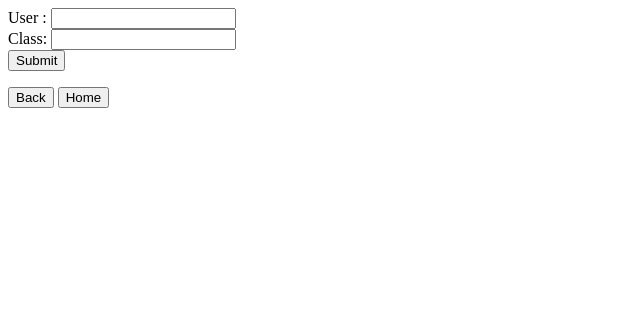
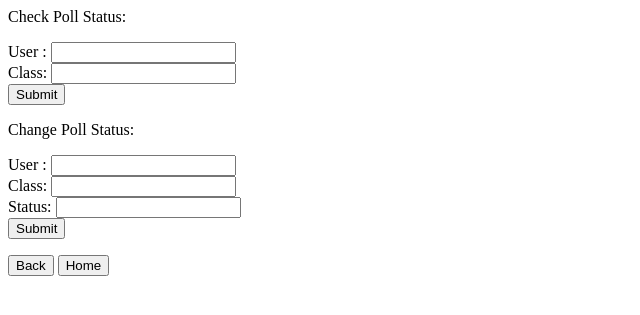
Before and after one commit to UT-Projects/clicker, a Flask app: page /poll in a window 1280 px wide. Shown: the top 315 px of the page, without its empty margins (0-640 px from the left). Run offline with Flask 2, Linux system fonts and the light colour scheme; some libraries are stand-ins or nearby versions.

Commit message:
change poll status

```diff
--- a/clicker/templates/poll.html
+++ b/clicker/templates/poll.html
@@ -1,7 +1,8 @@
 <script src="https://ajax.googleapis.com/ajax/libs/jquery/3.1.0/jquery.min.js"></script>
 <script type="text/javascript">
 window.onload = function() {
-    document.getElementById("message").innerHTML = "";
+    document.getElementById("checkMessage").innerHTML = "";
+    document.getElementById("changeMessage").innerHTML = "";
     document.getElementById("backUser").onclick = function() {
 		backUser()
     };
@@ -9,9 +10,14 @@ window.onload = function() {
     document.getElementById("back").onclick = function() {
 		backHome()
     };
-    var testForm = document.getElementById('test-form');
-    testForm.onsubmit = function(event) {
+    var check_form = document.getElementById('check-form');
+    check_form.onsubmit = function(event) {
         pollStatus()
+        event.preventDefault();
+    }
+    var change_form = document.getElementById('change-form');
+    change_form.onsubmit = function(event) {
+        poll()
         event.preventDefault();
     }
 }
@@ -26,7 +32,7 @@ event.preventDefault();
 }
 
 function pollStatus() {
-  var formData = new FormData(document.getElementById('test-form'));
+  var formData = new FormData(document.getElementById('check-form'));
     console.log(formData)
     var xhttp = new XMLHttpRequest();
     var url = "http://localhost:5000/pollStatus/" + formData.get('user') + "/" + formData.get('class');
@@ -35,16 +41,40 @@ function pollStatus() {
     xhttp.send();
     xhttp.onreadystatechange = function() {
       console.log(xhttp.responseText);
-      document.getElementById("message").innerHTML = xhttp.responseText;
+      document.getElementById("checkMessage").innerHTML = xhttp.responseText;
+    }
+    event.preventDefault();
+}
+
+function poll() {
+  var formData = new FormData(document.getElementById('change-form'));
+    console.log(formData)
+    var xhttp = new XMLHttpRequest();
+    var url = "http://localhost:5000/pollStatus/" + formData.get('user') + "/" + formData.get('class');
+    xhttp.open("POST", url);
+    xhttp.setRequestHeader("Content-Type", "application/json;charset=UTF-8");
+    xhttp.send(JSON.stringify({'status': formData.get('status')}));
+    xhttp.onreadystatechange = function() {
+      console.log(xhttp.responseText);
+      document.getElementById("changeMessage").innerHTML = xhttp.responseText;
     }
     event.preventDefault();
 }
 </script>
-<form id='test-form'>
+<p id="title">Check Poll Status:</p>
+<form id='check-form'>
   User :  <input name='user'><br>
   Class: <input name='class'><br>
   <input type='submit'>
 </form>
+<p id="checkMessage"></p>
+<p id="title">Change Poll Status:</p>
+<form id='change-form'>
+  User :  <input name='user'><br>
+  Class: <input name='class'><br>
+  Status: <input name='status'><br>
+  <input type='submit'>
+</form>
+<p id="changeMessage"></p>
 <button type=button id="backUser">Back</button>
 <button type=button id="back">Home</button>
-<p id="message"></p>
```
